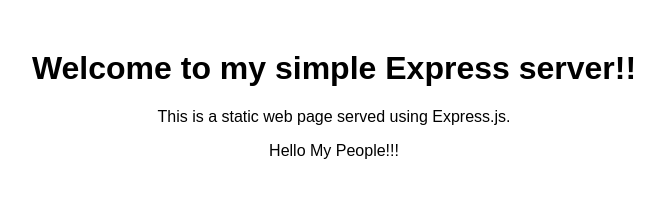
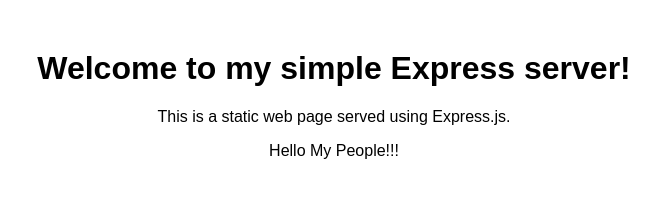
Before and after one commit to thelogicguy/my-gitlab-project, a website: page public/index.html in a window 1280 px wide. Shown: the whole page, without its empty margins (306-971 px from the left). Drawn offline with Linux system fonts and the light colour scheme.

Commit message:
updated index.html

```diff
--- a/public/index.html
+++ b/public/index.html
@@ -14,7 +14,7 @@
   </style>
 </head>
 <body>
-  <h1>Welcome to my simple Express server!!</h1>
+  <h1>Welcome to my simple Express server!</h1>
   <p>This is a static web page served using Express.js.</p>
   <p>Hello My People!!!</p>
 </body>
```
